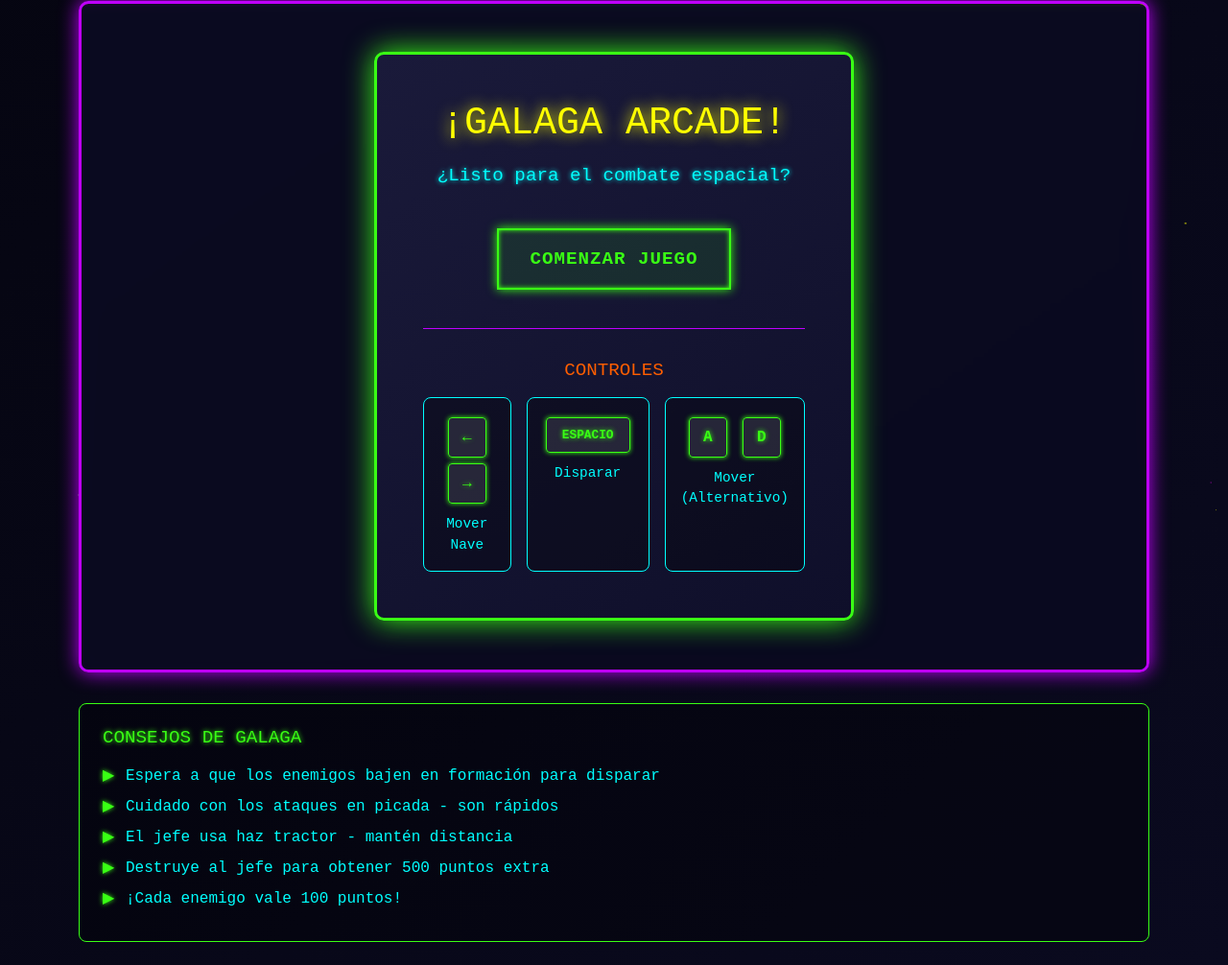
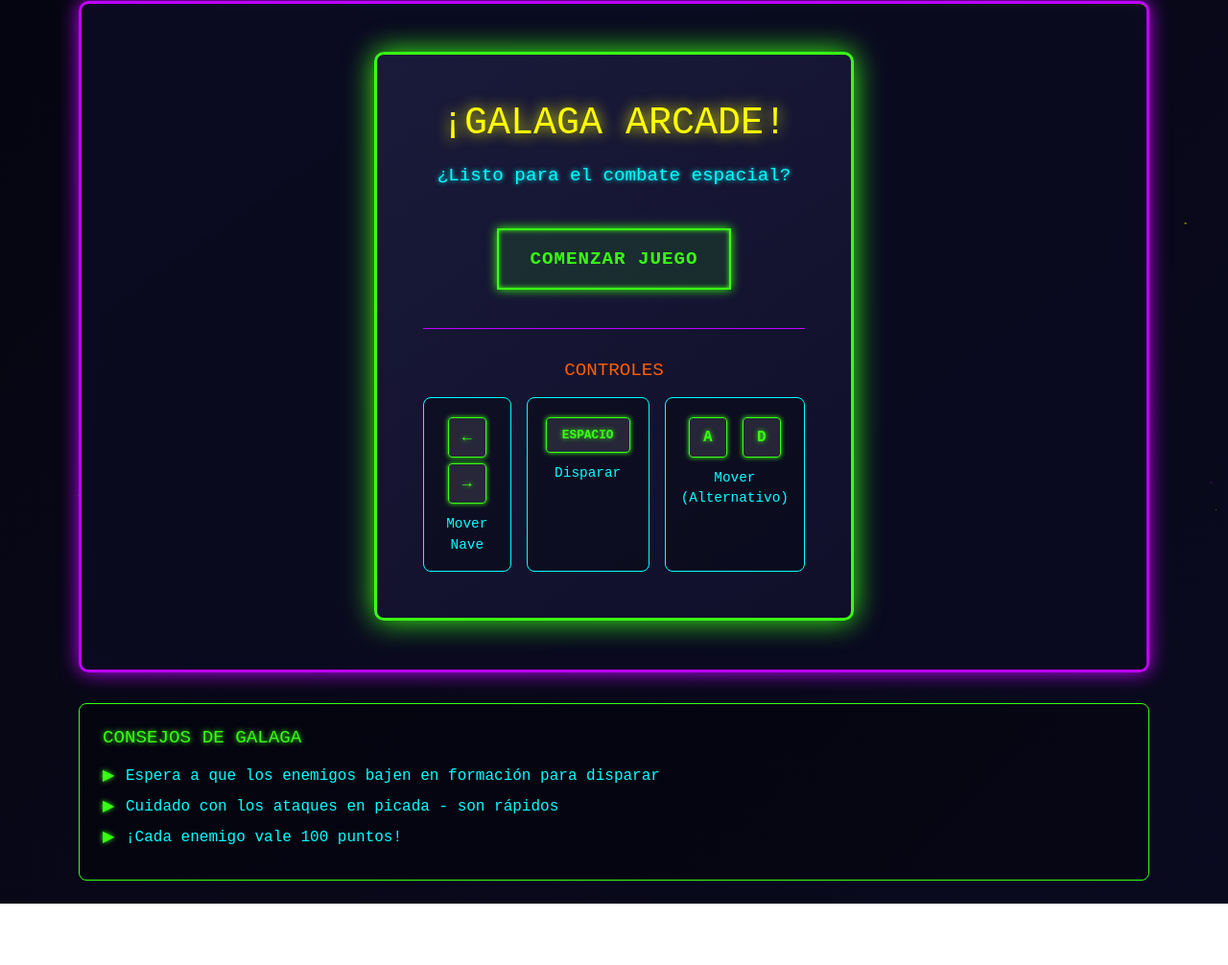
Before and after one commit to lqueanin/proyectoCAD, a plain HTML site: page juegos/galaga/index.html in a window 1280 px wide. Shown: the part 221-1227 px from the top of the page at 96% size. After the commit the page ends 1163 px from the top, so only its background shows below. Drawn offline with nearby package versions, Linux system fonts and the light colour scheme.

Commit message:
Se corrigio unas lineas

```diff
--- a/juegos/galaga/index.html
+++ b/juegos/galaga/index.html
@@ -155,8 +155,6 @@
         <ul>
           <li>Espera a que los enemigos bajen en formación para disparar</li>
           <li>Cuidado con los ataques en picada - son rápidos</li>
-          <li>El jefe usa haz tractor - mantén distancia</li>
-          <li>Destruye al jefe para obtener 500 puntos extra</li>
           <li>¡Cada enemigo vale 100 puntos!</li>
         </ul>
       </div>
```
